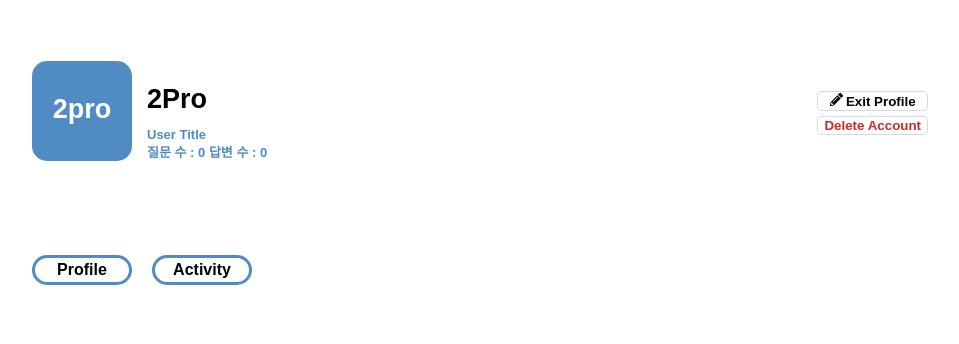
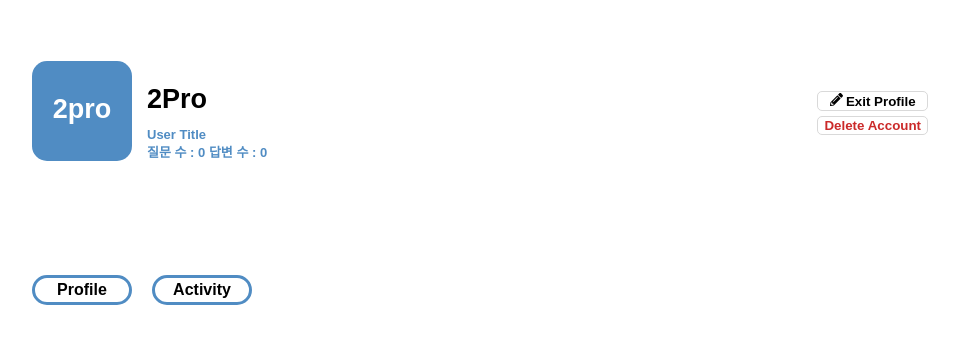
Before and after one commit to codestates-seb/seb43_pre_002, a React (Create React App) app in the folder client/: page / in a window 1280 px wide. Shown: the top 344 px of the page, without its empty margins (160-1119 px from the left). Built offline with nearby package versions, Linux system fonts and the light colour scheme.

Commit message:
Feat: 마이페이지 헤더 버튼 디자인 수정

```diff
--- a/client/src/pages/mypage/myheader.js
+++ b/client/src/pages/mypage/myheader.js
@@ -96,6 +96,9 @@ const ButtonEdit = styled.button`
 	border: 1.5px solid var(--line-color);
 	border-radius: 5px;
 	font-weight: bold;
+	:hover {
+		border: 1.5px solid black;
+	}
 `;
 const ButtonDelete = styled.button`
 	background-color: white;
@@ -104,12 +107,15 @@ const ButtonDelete = styled.button`
 	color: #cb2a2a;
 	font-weight: bold;
 	margin-top: 5px;
+	:hover {
+		border: 1.5px solid #cb2a2a;
+	}
 `;
 
 const PageButtons = styled.div`
 	display: flex;
 	width: 80%;
-	margin-top: 40px;
+	margin-top: 60px;
 	margin-left: 10%;
 `;
 
```
